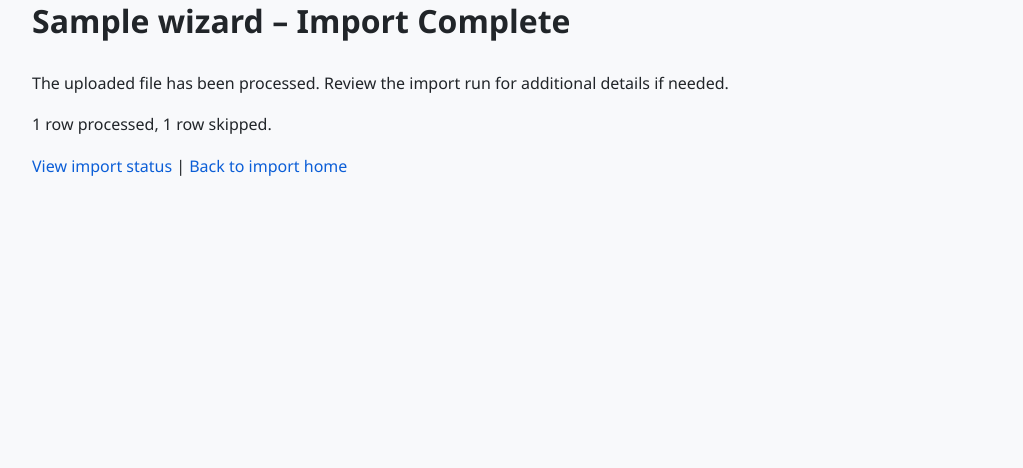
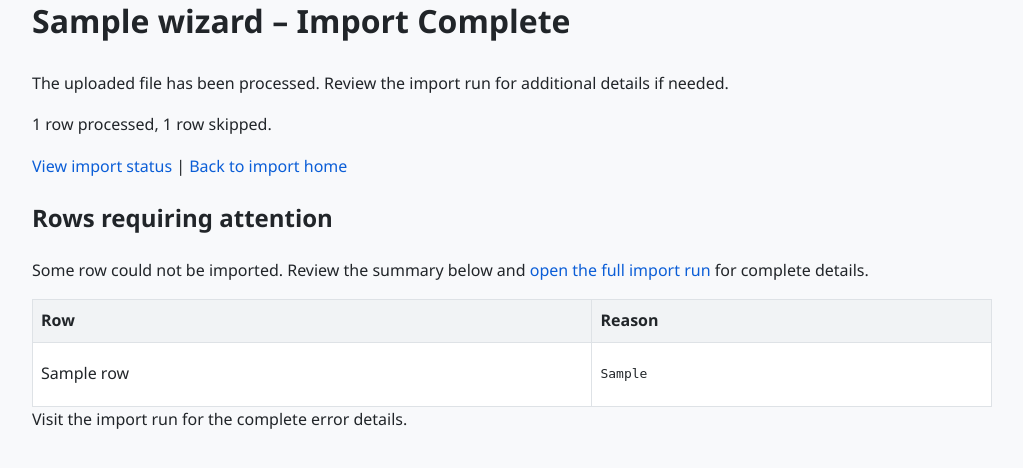
Before and after one commit to anantrajj7-sketch/PMKSY, a Django app: template pmksy/templates/pmksy/wizard_done.html in a window 1280 px wide. Shown: the part 159-627 px from the top of the page, without its empty margins (128-1151 px from the left). Run offline with Django 5.2, Linux system fonts and the light colour scheme; the template is opened without the code that fills it: most values are stand-ins (such as "Sample title", 1, 10 or a date in 2020).

Commit message:
Surface failed import rows on wizard completion

```diff
--- a/pmksy/templates/pmksy/wizard_done.html
+++ b/pmksy/templates/pmksy/wizard_done.html
@@ -12,4 +12,43 @@
         <a href="{% url 'pmksy:import-home' %}">Back to import home</a>
     </p>
 </div>
+{% if failure_count %}
+<div class="failure-summary">
+    <h2>Rows requiring attention</h2>
+    <p>
+        Some row{{ failure_count|pluralize }} could not be imported. Review the summary below and
+        <a href="{{ run.get_absolute_url }}">open the full import run</a> for complete details.
+    </p>
+    <table class="table table-sm">
+        <thead>
+            <tr>
+                <th scope="col">Row</th>
+                <th scope="col">Reason</th>
+            </tr>
+        </thead>
+        <tbody>
+            {% for failure in failure_preview %}
+            <tr>
+                <td>{{ failure.row|default:"—" }}</td>
+                <td><pre>{{ failure.fail_reason }}</pre></td>
+            </tr>
+            {% empty %}
+            <tr>
+                <td colspan="2">No additional error details are available.</td>
+            </tr>
+            {% endfor %}
+        </tbody>
+    </table>
+    {% if failure_count > failure_preview|length %}
+    <p class="additional-errors">
+        Showing the first {{ failure_preview|length }} of {{ failure_count }} failed row{{ failure_count|pluralize }}.
+        Visit the import run to review the remaining errors.
+    </p>
+    {% else %}
+    <p class="additional-errors">
+        Visit the import run for the complete error details.
+    </p>
+    {% endif %}
+</div>
+{% endif %}
 {% endblock %}
```
Also changed, not shown: pmksy/tests/test_import_foreign_keys.py (+49 -0 lines), pmksy/views.py (+12 -2 lines).
